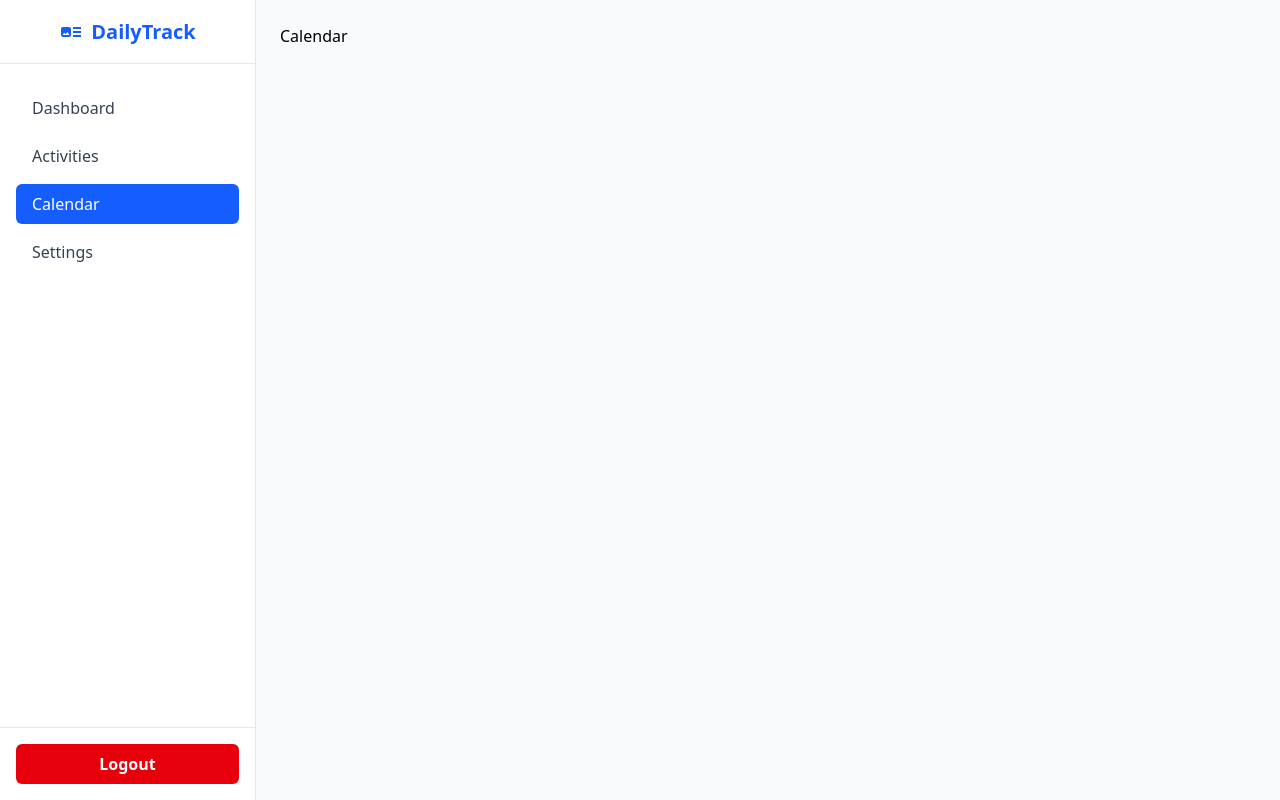
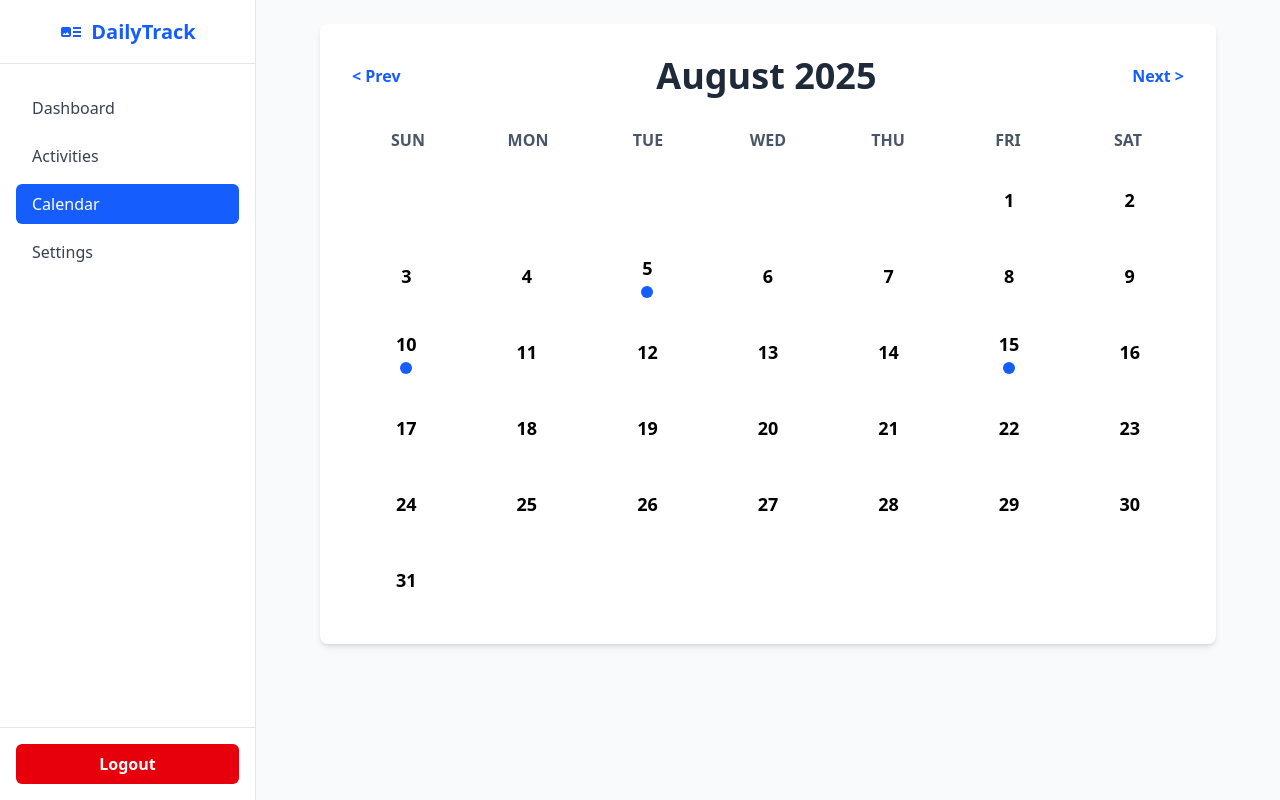
Before and after one commit to RashiShekhar/Daily-Activities, a React (Vite) app: page /dashboard/calendar in a window 1280 px wide. Built offline with nearby package versions, Linux system fonts and the light colour scheme.

Commit message:
Settings design done

```diff
--- a/src/components/Calendar.jsx
+++ b/src/components/Calendar.jsx
@@ -1,8 +1,153 @@
-import React from "react";
+import React, { useState, useEffect } from "react";
+
+const weekdays = ["Sun", "Mon", "Tue", "Wed", "Thu", "Fri", "Sat"];
+
 export default function Calendar() {
+  // Get current date info
+  const today = new Date();
+  const [currentMonth, setCurrentMonth] = useState(today.getMonth());
+  const [currentYear, setCurrentYear] = useState(today.getFullYear());
+  const [selectedDay, setSelectedDay] = useState(null);
+
+  // Sample tasks with dates (YYYY-MM-DD)
+  const tasks = [
+    { id: 1, date: "2025-08-05", name: "Morning Walk" },
+    { id: 2, date: "2025-08-05", name: "Read a book" },
+    { id: 3, date: "2025-08-10", name: "Meeting with team" },
+    { id: 4, date: "2025-08-15", name: "Workout" },
+  ];
+
+  // Get month name
+  const monthName = new Date(currentYear, currentMonth).toLocaleString(
+    "default",
+    {
+      month: "long",
+    }
+  );
+
+  // Get number of days in current month
+  const daysInMonth = new Date(currentYear, currentMonth + 1, 0).getDate();
+
+  // Get day of week index the month starts on (0=Sun,...)
+  const firstDayIndex = new Date(currentYear, currentMonth, 1).getDay();
+
+  // Generate array for days
+  const daysArray = Array.from({ length: daysInMonth }, (_, i) => i + 1);
+
+  // Filter tasks for selected day
+  const selectedDateStr =
+    selectedDay !== null
+      ? `${currentYear}-${String(currentMonth + 1).padStart(2, "0")}-${String(
+          selectedDay
+        ).padStart(2, "0")}`
+      : null;
+  const tasksForSelectedDay = selectedDateStr
+    ? tasks.filter((task) => task.date === selectedDateStr)
+    : [];
+
+  // Change month handlers
+  const goToPrevMonth = () => {
+    if (currentMonth === 0) {
+      setCurrentMonth(11);
+      setCurrentYear(currentYear - 1);
+    } else {
+      setCurrentMonth(currentMonth - 1);
+    }
+    setSelectedDay(null);
+  };
+
+  const goToNextMonth = () => {
+    if (currentMonth === 11) {
+      setCurrentMonth(0);
+      setCurrentYear(currentYear + 1);
+    } else {
+      setCurrentMonth(currentMonth + 1);
+    }
+    setSelectedDay(null);
+  };
+
   return (
-    <>
-      <div>Calendar</div>
-    </>
+    <div className="max-w-4xl mx-auto p-8 bg-white rounded-lg shadow-md">
+      {/* Month and year header */}
+      <div className="flex items-center justify-between mb-8">
+        <button
+          onClick={goToPrevMonth}
+          className="text-blue-600 hover:text-blue-800 font-bold"
+        >
+          &lt; Prev
+        </button>
+        <h2 className="text-4xl font-extrabold text-gray-800 text-center">
+          {monthName} {currentYear}
+        </h2>
+        <button
+          onClick={goToNextMonth}
+          className="text-blue-600 hover:text-blue-800 font-bold"
+        >
+          Next &gt;
+        </button>
+      </div>
+
+      {/* Weekday headers */}
+      <div className="grid grid-cols-7 gap-2 mb-4 text-center text-gray-600 font-semibold">
+        {weekdays.map((day) => (
+          <div key={day} className="uppercase">
+            {day}
+          </div>
+        ))}
+      </div>
+
+      {/* Days grid */}
+      <div className="grid grid-cols-7 gap-3">
+        {/* Padding days for first day alignment */}
+        {[...Array(firstDayIndex)].map((_, i) => (
+          <div key={"pad" + i} />
+        ))}
+
+        {daysArray.map((day) => {
+          // Check if day has tasks
+          const dayStr = `${currentYear}-${String(currentMonth + 1).padStart(
+            2,
+            "0"
+          )}-${String(day).padStart(2, "0")}`;
+          const hasTasks = tasks.some((task) => task.date === dayStr);
+
+          // Highlight selected day
+          const isSelected = day === selectedDay;
+
+          return (
+            <div
+              key={day}
+              onClick={() => setSelectedDay(day)}
+              className={`h-16 flex flex-col items-center justify-center rounded-lg cursor-pointer transition ${
+                isSelected ? "bg-blue-600 text-white" : "hover:bg-blue-100"
+              }`}
+            >
+              <span className="text-lg font-semibold">{day}</span>
+              {hasTasks && (
+                <div className="mt-1 w-3 h-3 rounded-full bg-blue-600"></div>
+              )}
+            </div>
+          );
+        })}
+      </div>
+
+      {/* Tasks list for selected day */}
+      {selectedDay && (
+        <div className="mt-8 bg-gray-50 p-6 rounded-lg shadow">
+          <h3 className="text-2xl font-semibold mb-4">
+            Tasks for {monthName} {selectedDay}, {currentYear}
+          </h3>
+          {tasksForSelectedDay.length === 0 ? (
+            <p className="text-gray-600">No tasks for this day.</p>
+          ) : (
+            <ul className="list-disc pl-5 space-y-2 text-gray-800">
+              {tasksForSelectedDay.map(({ id, name }) => (
+                <li key={id}>{name}</li>
+              ))}
+            </ul>
+          )}
+        </div>
+      )}
+    </div>
   );
 }
--- /dev/null
+++ b/src/components/Settings.css
@@ -0,0 +1,56 @@
+.settings-container {
+    max-width: 600px;
+    margin: 40px auto;
+    padding: 30px;
+    background-color: #f8f9fa;
+    border-radius: 12px;
+    box-shadow: 0 4px 12px rgba(0, 0, 0, 0.1);
+    font-family: Arial, sans-serif;
+  }
+
+  .settings-title {
+    text-align: center;
+    margin-bottom: 30px;
+    color: #333;
+  }
+
+  .section {
+    margin-bottom: 30px;
+  }
+
+  .section h2 {
+    font-size: 1.2rem;
+    color: #555;
+    margin-bottom: 15px;
+  }
+
+  .detail-row {
+    display: flex;
+    justify-content: space-between;
+    margin: 8px 0;
+  }
+
+  .label {
+    font-weight: bold;
+    color: #444;
+  }
+
+  .value {
+    color: #666;
+  }
+
+  .theme-toggle-btn {
+    margin-top: 15px;
+    padding: 10px 16px;
+    font-size: 1rem;
+    background-color: #007bff;
+    color: white;
+    border: none;
+    border-radius: 6px;
+    cursor: pointer;
+    transition: background-color 0.2s ease;
+  }
+
+  .theme-toggle-btn:hover {
+    background-color: #0056b3;
+  }
--- a/src/components/Settings.jsx
+++ b/src/components/Settings.jsx
@@ -1,8 +1,31 @@
 import React from "react";
+import "./Settings.css";
+
 export default function Settings() {
   return (
-    <>
-      <div>Settings</div>
-    </>
+    <div className="settings-container">
+      <h1 className="settings-title">Settings</h1>
+
+      <div className="section user-details">
+        <h2>User Details</h2>
+        <div className="detail-row">
+          <span className="label">Name:</span>
+          <span className="value">[User Name]</span>
+        </div>
+        <div className="detail-row">
+          <span className="label">Email:</span>
+          <span className="value">[User Email]</span>
+        </div>
+      </div>
+
+      <div className="section theme-section">
+        <h2>Theme</h2>
+        <div className="detail-row">
+          <span className="label">Current Theme:</span>
+          <span className="value">[Light/Dark]</span>
+        </div>
+        <button className="theme-toggle-btn">Switch Theme</button>
+      </div>
+    </div>
   );
 }
```
